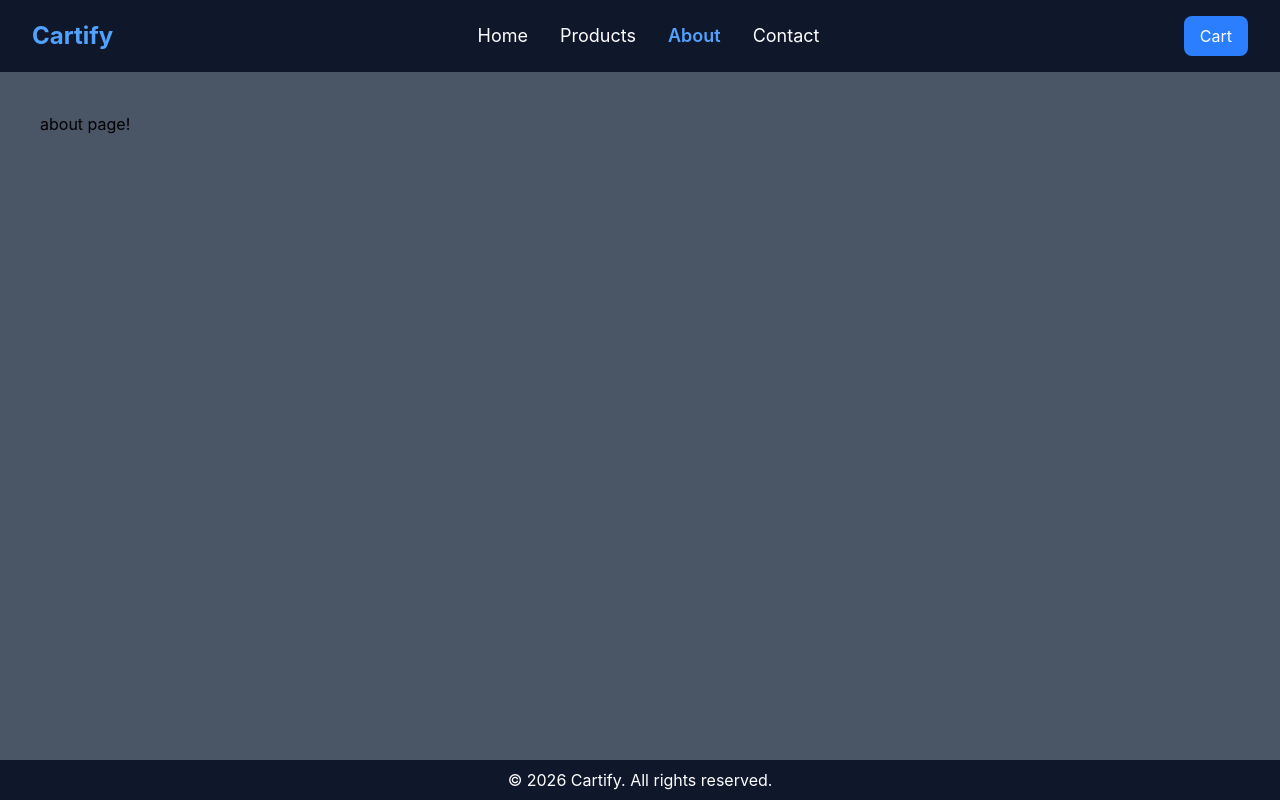
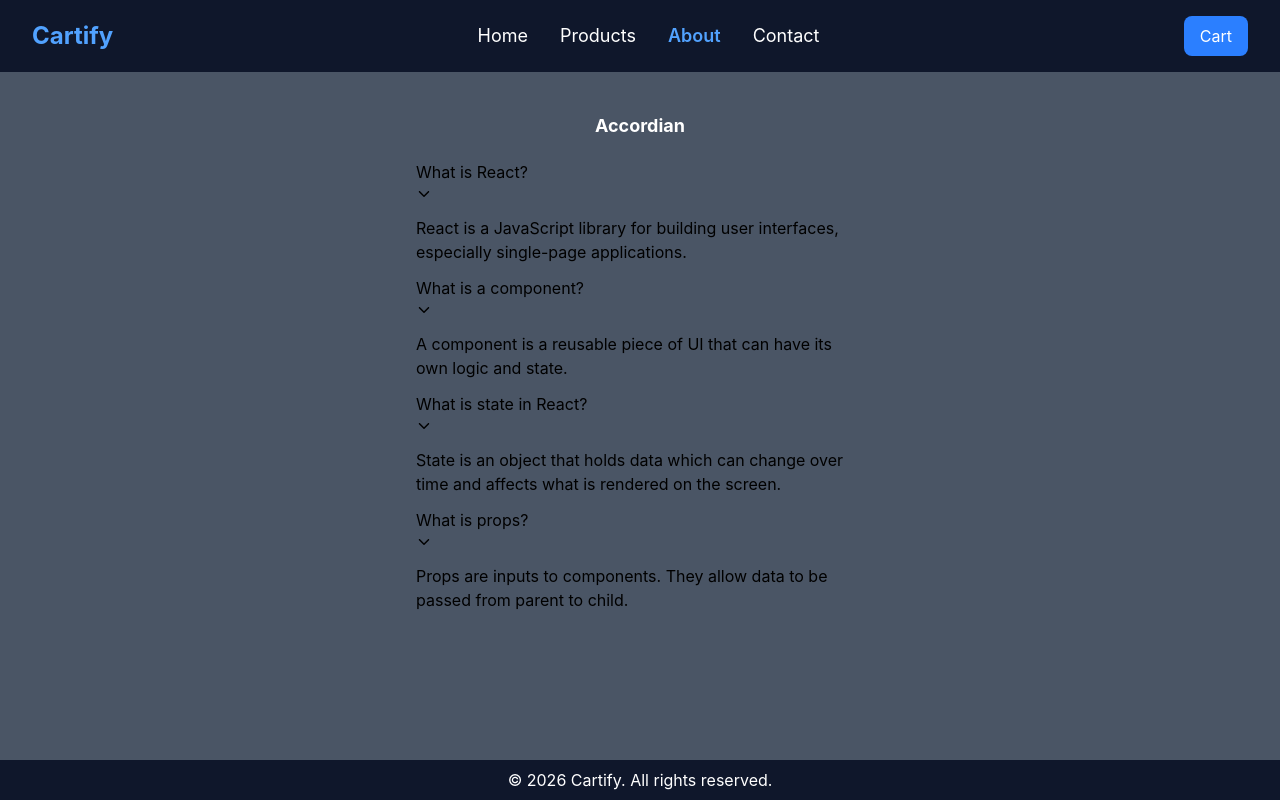
Before and after one commit to sakshi752/Ecommerce-cart-React-, a React (Vite) app: page /about in a window 1280 px wide. Built offline with nearby package versions, Linux system fonts and the light colour scheme.

Commit message:
accordian(about page)

```diff
--- /dev/null
+++ b/src/Component/AccordionItem.jsx
@@ -0,0 +1,18 @@
+import React from 'react'
+import { IoIosArrowDown } from "react-icons/io";
+
+const AccordionItem = ({id,question,answer}) => {
+  return (
+    <div className='flex flex-col gap-2'>
+      <div>
+        <p>{question}</p>
+        <button>
+            <IoIosArrowDown/>
+        </button>
+      </div>
+      <div>{answer}</div>
+    </div>
+  )
+}
+
+export default AccordionItem
--- a/src/Pages/About.jsx
+++ b/src/Pages/About.jsx
@@ -1,9 +1,44 @@
-import React from 'react'
+import React, { useState } from 'react'
+import AccordionItem from '../Component/AccordionItem'
 
 const About = () => {
+  const [accordionData, setAccordionData] = useState([
+    {
+      id: 1,
+      question: "What is React?",
+      answer:
+        "React is a JavaScript library for building user interfaces, especially single-page applications."
+    },
+    {
+      id: 2,
+      question: "What is a component?",
+      answer:
+        "A component is a reusable piece of UI that can have its own logic and state."
+    },
+    {
+      id: 3,
+      question: "What is state in React?",
+      answer:
+        "State is an object that holds data which can change over time and affects what is rendered on the screen."
+    },
+    {
+      id: 4,
+      question: "What is props?",
+      answer:
+        "Props are inputs to components. They allow data to be passed from parent to child."
+    }
+  ])
   return (
-    <div>
-      about page!
+    <div className='w-full h-full max-w-md mx-auto flex justify-center items-center flex-col'>
+      <h1 className='text-white text-lg font-bold mb-5'>Accordian</h1>
+      <div className='flex flex-col gap-3'>
+      {accordionData.map(item=>{
+        return (
+          <AccordionItem key={item.id} id={item.id} question={item.question} answer={item.answer}  />
+        )
+      })}
+      </div>
+
     </div>
   )
 }
```
